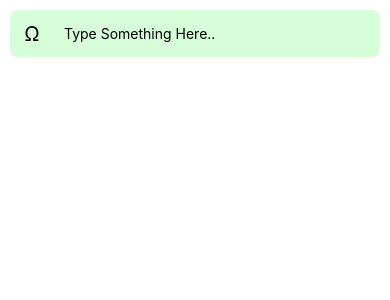
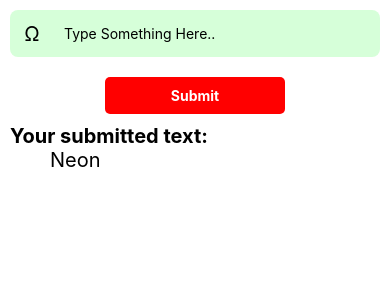
Before and after one commit to Ibadmoin/Native-App, a React Native app: screen / in a window 390 px wide. Shown: the top 300 px of the page. Built offline with nearby package versions, Linux system fonts and the light colour scheme.

Commit message:
Events added to custom comps

```diff
--- a/App.jsx
+++ b/App.jsx
@@ -8,22 +8,31 @@ import {
   Button,
   ScrollView,
   FlatList,
+  TextInput,
 } from 'react-native';
-import { TextInputWithIcon, ThemeBtn } from './Comp';
+import {TextInputWithIcon, ThemeBtn} from './Comp';
 
+const App = () => {
+  const [value,setValue] = useState("Neon")
+  const handleChange=(text)=>{
+    setValue(text)
 
+  }
+  const handleSubmit =  ()=>{
+    console.warn("Submitted: ", value)
+  }
+  return (
+    <View>
+      <TextInputWithIcon  onChange={handleChange}/>
+      <View style={{ alignItems:'center'}}>
+      <ThemeBtn  title="Submit" onPress={handleSubmit}  />
+      </View>
+      <View >
+        <Text style={{marginLeft:10,fontSize:20,fontWeight:'bold'}}>Your submitted text:</Text>
+        <Text style={{marginLeft:50,fontSize:20,fontWeight:'light'}}>{value}</Text>
+      </View>
+    </View>
+  );
+};
 
-
-
-const App = ()=>{
-
-
-  return(
-    <TextInputWithIcon />
-  )
-
-
-}
-
-
-export default App
+export default App;
--- a/components/TextInputWithIcon.jsx
+++ b/components/TextInputWithIcon.jsx
@@ -29,7 +29,7 @@ export default function TextInputWithIcon(props) {
   return (
     <View style={containerStyle}>
       <Text style={iconStyle}>Ω</Text>
-      <ThemeInput bgColor={props.bgColor} placeholder={props.placeholder} />
+      <ThemeInput onChange={props.onChange} bgColor={props.bgColor} placeholder={props.placeholder} />
     </View>
   );
 }
--- a/components/ThemeBtn.jsx
+++ b/components/ThemeBtn.jsx
@@ -3,11 +3,12 @@ import {View, TouchableOpacity, Text, StyleSheet} from "react-native"
 
 export default function ThemeBtn(props) {
    const ButtonContainer = {
-        backgroundColor :props.bgColor?props.bgColor: "#024220",
+        backgroundColor :props.bgColor?props.bgColor: "red",
         borderRadius: 5,
         overflow: "Hidden",
         width: props.width? props.width: 180,
         padding: 10,
+        margin: 10,
 
         alignItems: "center",
         justifyContent : "center"
@@ -20,8 +21,8 @@ export default function ThemeBtn(props) {
 
     }
   return (
-    <TouchableOpacity style={ButtonContainer}>
-        <Text style = {ButtonText}>{props.title}</Text>
+    <TouchableOpacity onPress={props.onPress} style={ButtonContainer}>
+        <Text style = {ButtonText}>{props.title?props.title:"Press here"}</Text>
     </TouchableOpacity>
   )
 }
--- a/components/ThemeInput.jsx
+++ b/components/ThemeInput.jsx
@@ -19,6 +19,7 @@ export default function ThemeInput(props) {
 
     <TextInput
     style={[inputStyle]}
+    onChangeText={props.onChange}
 
     placeholder={props.placeholder?props.placeholder:'Type Something Here..'}
     />
```
